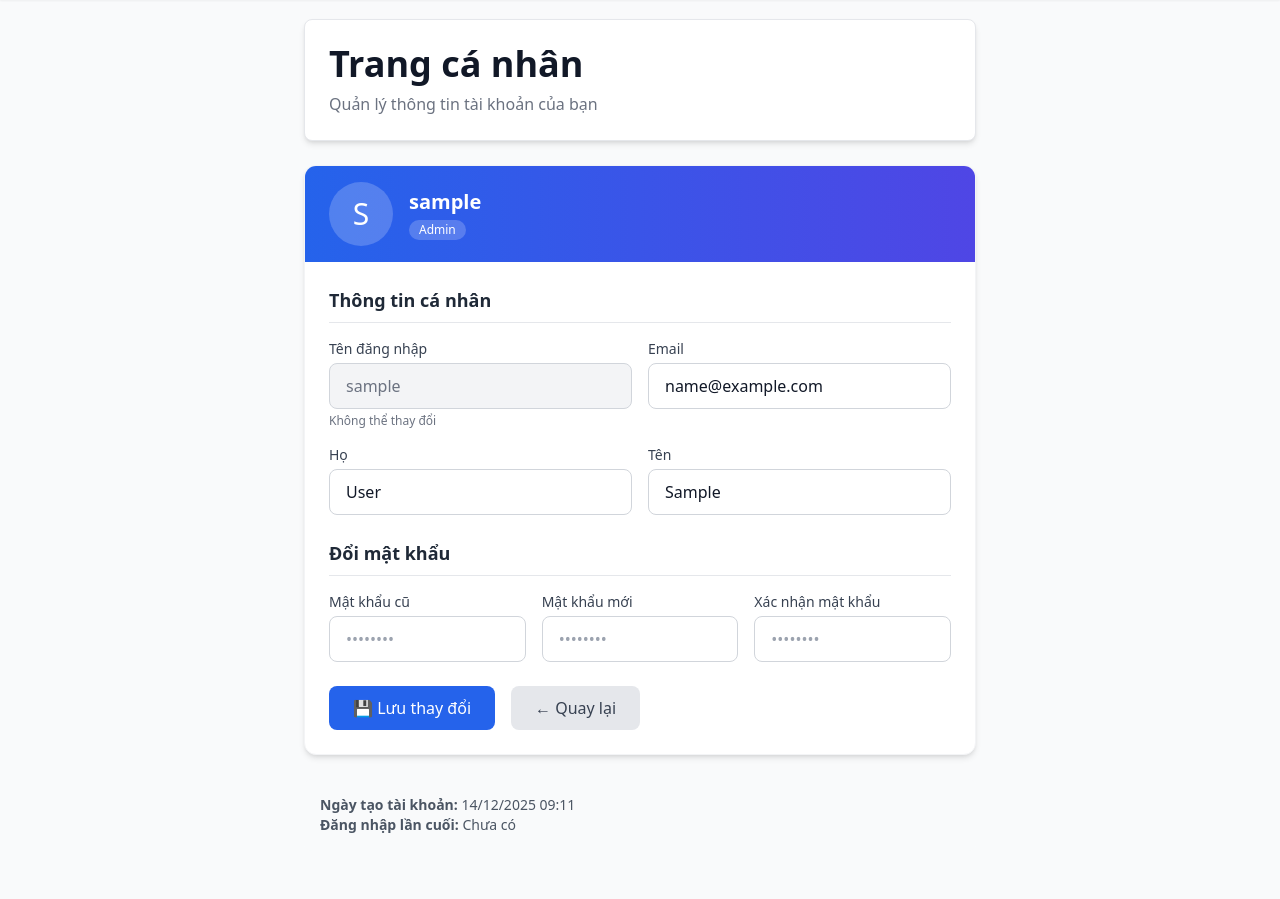
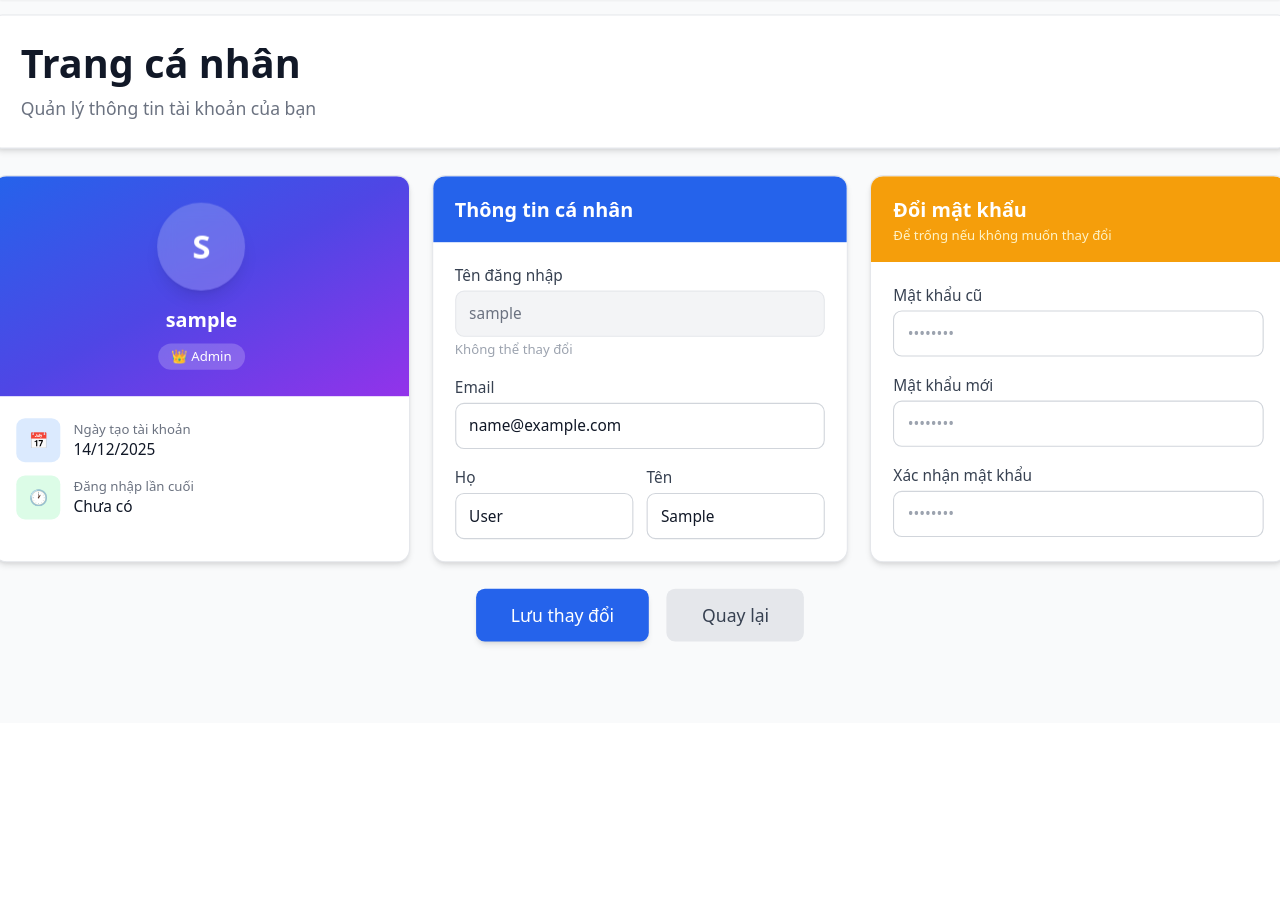
Before and after one commit to WanThinnn/Library-Management-System, a Django app: page /profile/ in a window 1280 px wide. Shown: the part 77-976 px from the top of the page. After the commit the page ends 724 px from the top, so only its background shows below. Run offline with Django 5.2, Linux system fonts and the light colour scheme; the visitor is signed in with stand-in values (Sample User, id 1); some libraries are stand-ins or nearby versions.

Commit message:
feat: Add user profile page with personal information and password change forms.

```diff
--- a/src/templates/Accounts/profile.html
+++ b/src/templates/Accounts/profile.html
@@ -1,19 +1,13 @@
 {% extends 'base.html' %}
 {% block title %}Trang cá nhân - {{ block.super }}{% endblock %}
 {% block content %}
-<div class="max-w-2xl mx-auto">
+<div class="mx-auto px-5 scale-[1.1]">
   <!-- Header -->
-  {% comment %} <div class="mb-8">
-    <h1 class="text-3xl font-bold text-gray-900 dark:text-white mb-2">👤 Trang cá nhân</h1>
-    <p class="text-gray-600 dark:text-gray-400">Quản lý thông tin tài khoản của bạn</p>
-  </div> {% endcomment %}
-
-<div class="bg-white rounded-lg shadow-md border border-gray-200 mb-6">
+  <div class="bg-white rounded-lg shadow-md border border-gray-200 mb-6 mt-6">
     <div class="p-6">
       <h1 class="text-4xl font-bold text-gray-900 mb-2">
-            {{ page_title }}
+        Trang cá nhân
       </h1>
-
       <p class="text-gray-500">Quản lý thông tin tài khoản của bạn</p>
     </div>
   </div>
@@ -21,7 +15,7 @@
   <!-- Messages -->
   {% if messages %}
     {% for message in messages %}
-      <div class="{% if message.tags == 'success' %}bg-green-50 border-green-500 text-green-700 dark:bg-green-900/30 dark:text-green-400{% elif message.tags == 'error' %}bg-red-50 border-red-500 text-red-700 dark:bg-red-900/30 dark:text-red-400{% else %}bg-blue-50 border-blue-500 text-blue-700{% endif %} border-l-4 p-4 rounded mb-6 flex justify-between items-start">
+      <div class="{% if message.tags == 'success' %}bg-green-50 border-green-500 text-green-700{% elif message.tags == 'error' %}bg-red-50 border-red-500 text-red-700{% else %}bg-blue-50 border-blue-500 text-blue-700{% endif %} border-l-4 p-4 rounded mb-6 flex justify-between items-start">
         <div class="flex items-center gap-2">
           {% if message.tags == 'success' %}✅{% elif message.tags == 'error' %}❌{% else %}ℹ️{% endif %}
           <span>{{ message }}</span>
@@ -31,103 +25,132 @@
     {% endfor %}
   {% endif %}
 
-  <!-- User Info Card -->
-  <div class="bg-white dark:bg-gray-800 rounded-xl shadow-md border border-gray-100 dark:border-gray-700 overflow-hidden mb-6">
-    <div class="bg-gradient-to-r from-blue-600 to-indigo-600 text-white px-6 py-4">
-      <div class="flex items-center gap-4">
-        <div class="w-16 h-16 bg-white/20 rounded-full flex items-center justify-center text-3xl">
+  <form method="post">
+    {% csrf_token %}
+
+    <!-- 3 Cards Grid - All Same Height -->
+    <div class="grid grid-cols-1 lg:grid-cols-3 gap-5 mb-6">
+
+      <!-- Card 1: User Info -->
+      <div class="bg-white rounded-xl shadow-md border border-gray-200 overflow-hidden flex flex-col">
+        <!-- Avatar Section -->
+        <div class="bg-gradient-to-br from-blue-600 via-indigo-600 to-purple-600 p-6 text-center">
+          <div class="w-20 h-20 bg-white/20 backdrop-blur rounded-full flex items-center justify-center text-3xl font-bold text-white mx-auto mb-3 shadow-lg">
             {{ profile_user.username|slice:":1"|upper }}
           </div>
+          <h2 class="text-lg font-bold text-white">{{ profile_user.username }}</h2>
+          <div class="flex justify-center gap-2 mt-2">
+            {% if profile_user.is_superuser %}
+              <span class="bg-white/20 text-white text-xs font-medium px-3 py-1 rounded-full">👑 Admin</span>
+            {% elif profile_user.is_staff %}
+              <span class="bg-white/20 text-white text-xs font-medium px-3 py-1 rounded-full">📚 Staff</span>
+            {% endif %}
+          </div>
+        </div>
+
+        <!-- Account Stats -->
+        <div class="p-5 space-y-3 flex-1">
+          <div class="flex items-center gap-3 text-sm">
+            <div class="w-10 h-10 bg-blue-100 text-blue-600 rounded-lg flex items-center justify-center">
+              📅
+            </div>
             <div>
-          <h2 class="text-xl font-bold">{{ profile_user.username }}</h2>
-          <div class="flex gap-2 mt-1">
-            {% if profile_user.is_superuser %}
-              <span class="bg-white/20 text-white text-xs font-medium px-2.5 py-0.5 rounded-full">Admin</span>
-            {% elif profile_user.is_staff %}
-              <span class="bg-white/20 text-white text-xs font-medium px-2.5 py-0.5 rounded-full">Staff</span>
-            {% endif %}
+              <p class="text-gray-500 text-xs">Ngày tạo tài khoản</p>
+              <p class="font-medium text-gray-900">{{ profile_user.date_joined|date:"d/m/Y" }}</p>
+            </div>
+          </div>
+          <div class="flex items-center gap-3 text-sm">
+            <div class="w-10 h-10 bg-green-100 text-green-600 rounded-lg flex items-center justify-center">
+              🕐
+            </div>
+            <div>
+              <p class="text-gray-500 text-xs">Đăng nhập lần cuối</p>
+              <p class="font-medium text-gray-900">{{ profile_user.last_login|date:"d/m/Y H:i"|default:"Chưa có" }}</p>
             </div>
           </div>
         </div>
       </div>
 
-    <form method="post" class="p-6">
-      {% csrf_token %}
-
-      <h3 class="text-lg font-semibold text-gray-800 dark:text-white mb-4 border-b pb-2 dark:border-gray-600">Thông tin cá nhân</h3>
-
-      <div class="grid grid-cols-1 md:grid-cols-2 gap-4 mb-6">
+      <!-- Card 2: Personal Info -->
+      <div class="bg-white rounded-xl shadow-md border border-gray-200 overflow-hidden flex flex-col">
+        <div class="bg-blue-600 text-white px-5 py-4">
+          <h3 class="font-semibold text-lg">Thông tin cá nhân</h3>
+        </div>
+        <div class="p-5 space-y-4 flex-1">
           <div>
-          <label class="block text-sm font-medium text-gray-700 dark:text-gray-300 mb-1">Tên đăng nhập</label>
+            <label class="block text-sm font-medium text-gray-700 mb-1">Tên đăng nhập</label>
             <input type="text" value="{{ profile_user.username }}" disabled
-            class="w-full px-4 py-2.5 bg-gray-100 dark:bg-gray-700 border border-gray-300 dark:border-gray-600 rounded-lg text-gray-500 dark:text-gray-400 cursor-not-allowed">
-          <p class="text-xs text-gray-500 mt-1">Không thể thay đổi</p>
+              class="w-full px-3 py-2.5 bg-gray-100 border border-gray-200 rounded-lg text-gray-500 cursor-not-allowed text-sm">
+            <p class="text-xs text-gray-400 mt-1">Không thể thay đổi</p>
           </div>
 
           <div>
-          <label class="block text-sm font-medium text-gray-700 dark:text-gray-300 mb-1">Email</label>
+            <label class="block text-sm font-medium text-gray-700 mb-1">Email</label>
             <input type="email" name="email" value="{{ profile_user.email|default:'' }}"
-            class="w-full px-4 py-2.5 border border-gray-300 dark:border-gray-600 dark:bg-gray-700 dark:text-white rounded-lg focus:ring-2 focus:ring-blue-500 focus:border-transparent transition-colors"
+              class="w-full px-3 py-2.5 border border-gray-300 rounded-lg focus:ring-2 focus:ring-blue-500 focus:border-blue-500 transition-all text-sm"
               placeholder="email@example.com">
           </div>
 
+          <div class="grid grid-cols-2 gap-3">
             <div>
-          <label class="block text-sm font-medium text-gray-700 dark:text-gray-300 mb-1">Họ</label>
+              <label class="block text-sm font-medium text-gray-700 mb-1">Họ</label>
               <input type="text" name="last_name" value="{{ profile_user.last_name|default:'' }}"
-            class="w-full px-4 py-2.5 border border-gray-300 dark:border-gray-600 dark:bg-gray-700 dark:text-white rounded-lg focus:ring-2 focus:ring-blue-500 focus:border-transparent transition-colors"
+                class="w-full px-3 py-2.5 border border-gray-300 rounded-lg focus:ring-2 focus:ring-blue-500 focus:border-blue-500 transition-all text-sm"
                 placeholder="Nguyễn">
             </div>
 
             <div>
-          <label class="block text-sm font-medium text-gray-700 dark:text-gray-300 mb-1">Tên</label>
+              <label class="block text-sm font-medium text-gray-700 mb-1">Tên</label>
               <input type="text" name="first_name" value="{{ profile_user.first_name|default:'' }}"
-            class="w-full px-4 py-2.5 border border-gray-300 dark:border-gray-600 dark:bg-gray-700 dark:text-white rounded-lg focus:ring-2 focus:ring-blue-500 focus:border-transparent transition-colors"
+                class="w-full px-3 py-2.5 border border-gray-300 rounded-lg focus:ring-2 focus:ring-blue-500 focus:border-blue-500 transition-all text-sm"
                 placeholder="Văn A">
             </div>
           </div>
+        </div>
+      </div>
 
-      <h3 class="text-lg font-semibold text-gray-800 dark:text-white mb-4 border-b pb-2 dark:border-gray-600">Đổi mật khẩu</h3>
-
-      <div class="grid grid-cols-1 md:grid-cols-3 gap-4 mb-6">
+      <!-- Card 3: Change Password -->
+      <div class="bg-white rounded-xl shadow-md border border-gray-200 overflow-hidden flex flex-col">
+        <div class="bg-amber-500 text-white px-5 py-4">
+          <h3 class="font-semibold text-lg">Đổi mật khẩu</h3>
+          <p class="text-amber-100 text-xs mt-0.5">Để trống nếu không muốn thay đổi</p>
+        </div>
+        <div class="p-5 space-y-4 flex-1">
           <div>
-          <label class="block text-sm font-medium text-gray-700 dark:text-gray-300 mb-1">Mật khẩu cũ</label>
+            <label class="block text-sm font-medium text-gray-700 mb-1">Mật khẩu cũ</label>
             <input type="password" name="old_password"
-            class="w-full px-4 py-2.5 border border-gray-300 dark:border-gray-600 dark:bg-gray-700 dark:text-white rounded-lg focus:ring-2 focus:ring-blue-500 focus:border-transparent transition-colors"
+              class="w-full px-3 py-2.5 border border-gray-300 rounded-lg focus:ring-2 focus:ring-amber-500 focus:border-amber-500 transition-all text-sm"
               placeholder="••••••••">
           </div>
 
           <div>
-          <label class="block text-sm font-medium text-gray-700 dark:text-gray-300 mb-1">Mật khẩu mới</label>
+            <label class="block text-sm font-medium text-gray-700 mb-1">Mật khẩu mới</label>
             <input type="password" name="new_password"
-            class="w-full px-4 py-2.5 border border-gray-300 dark:border-gray-600 dark:bg-gray-700 dark:text-white rounded-lg focus:ring-2 focus:ring-blue-500 focus:border-transparent transition-colors"
+              class="w-full px-3 py-2.5 border border-gray-300 rounded-lg focus:ring-2 focus:ring-amber-500 focus:border-amber-500 transition-all text-sm"
               placeholder="••••••••">
           </div>
 
           <div>
-          <label class="block text-sm font-medium text-gray-700 dark:text-gray-300 mb-1">Xác nhận mật khẩu</label>
+            <label class="block text-sm font-medium text-gray-700 mb-1">Xác nhận mật khẩu</label>
             <input type="password" name="confirm_password"
-            class="w-full px-4 py-2.5 border border-gray-300 dark:border-gray-600 dark:bg-gray-700 dark:text-white rounded-lg focus:ring-2 focus:ring-blue-500 focus:border-transparent transition-colors"
+              class="w-full px-3 py-2.5 border border-gray-300 rounded-lg focus:ring-2 focus:ring-amber-500 focus:border-amber-500 transition-all text-sm"
               placeholder="••••••••">
           </div>
         </div>
+      </div>
+    </div>
 
-      <div class="flex gap-4">
+    <!-- Action Buttons - Full Width Below -->
+    <div class="flex flex-wrap gap-4 justify-center">
       <button type="submit"
-          class="bg-blue-600 hover:bg-blue-700 text-white font-medium py-2.5 px-6 rounded-lg transition-colors">
-          💾 Lưu thay đổi
+        class="bg-blue-600 hover:bg-blue-700 text-white font-medium py-3 px-8 rounded-lg transition-colors shadow-md hover:shadow-lg">
+        Lưu thay đổi
       </button>
       <a href="{% url 'home' %}"
-          class="bg-gray-200 hover:bg-gray-300 dark:bg-gray-700 dark:hover:bg-gray-600 text-gray-700 dark:text-gray-200 font-medium py-2.5 px-6 rounded-lg transition-colors">
-          ← Quay lại
+        class="bg-gray-200 hover:bg-gray-300 text-gray-700 font-medium py-3 px-8 rounded-lg transition-colors">
+        Quay lại
       </a>
     </div>
   </form>
 </div>
-
-  <!-- Account Info -->
-  <div class="bg-gray-50 dark:bg-gray-800 rounded-lg p-4 text-sm text-gray-600 dark:text-gray-400">
-    <p><strong>Ngày tạo tài khoản:</strong> {{ profile_user.date_joined|date:"d/m/Y H:i" }}</p>
-    <p><strong>Đăng nhập lần cuối:</strong> {{ profile_user.last_login|date:"d/m/Y H:i"|default:"Chưa có" }}</p>
-  </div>
-</div>
 {% endblock %}
```
Lines whose indentation alone changed are shown as unchanged.
